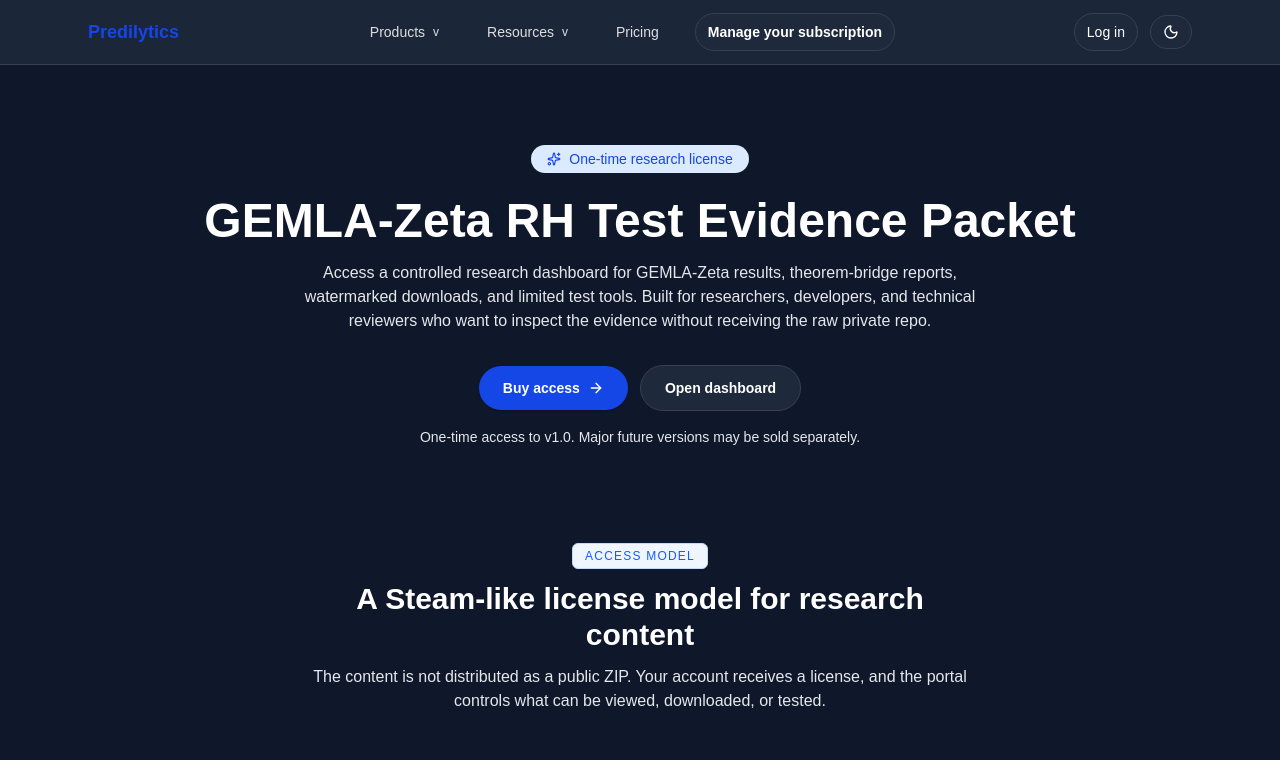
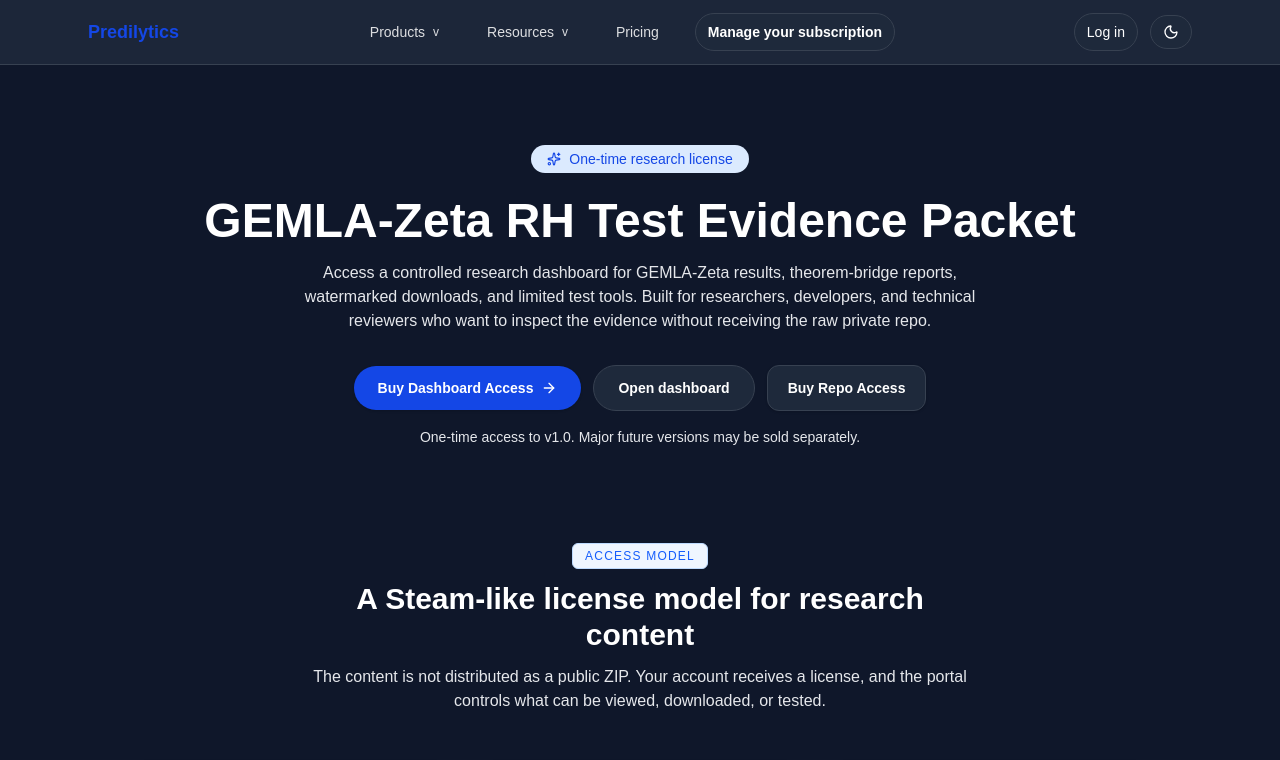
Before and after one commit to joe-syritamaria/predilytics-website, a Next.js app: page /gemla-zeta in a window 1280 px wide. Shown: the top 760 px of the page. Built offline with nearby package versions, Linux system fonts and the light colour scheme; no server answers.

Commit message:
Add Polar repository access checkout link

```diff
--- a/app/(mainpage)/gemla-zeta/page.tsx
+++ b/app/(mainpage)/gemla-zeta/page.tsx
@@ -16,6 +16,9 @@
   WalletCards,
   XCircle,
 } from "lucide-react";
+
+const polarRepoCheckoutUrl =
+  process.env.NEXT_PUBLIC_POLAR_GEMLA_REPO_CHECKOUT_URL ?? "#";
 
 const Card = ({ children, className = "" }: { children: React.ReactNode; className?: string }) => (
   <div
@@ -105,7 +108,7 @@
             href="/gemla-zeta/checkout"
             className="inline-flex items-center gap-2 rounded-full bg-blue-700 px-6 py-3 text-sm font-semibold text-white shadow-sm transition hover:bg-blue-800 focus-visible:ring-2 focus-visible:ring-blue-300"
           >
-            Buy access
+            Buy Dashboard Access
             <ArrowRight size={16} />
           </Link>
           <Link
@@ -114,6 +117,14 @@
           >
             Open dashboard
           </Link>
+          <a
+            href={polarRepoCheckoutUrl}
+            target="_blank"
+            rel="noopener noreferrer"
+            className="inline-flex items-center justify-center rounded-xl border border-[rgb(var(--border))] bg-[rgb(var(--card))] px-5 py-3 text-sm font-semibold text-[rgb(var(--foreground))] shadow-sm transition hover:bg-[rgb(var(--input))]"
+          >
+            Buy Repo Access
+          </a>
         </div>
 
         <p className="mx-auto mt-4 max-w-xl text-sm text-[rgb(var(--foreground))]/55">
@@ -294,22 +305,24 @@
 
       {/* ================= CTA ================= */}
       <section className="text-center">
-        <div className="mx-auto max-w-3xl rounded-3xl border border-[rgb(var(--border))] bg-[rgb(var(--card))] p-8 shadow-sm md:p-10">
-          <div className="mb-3 inline-flex items-center gap-2 rounded-full bg-blue-100 px-4 py-1 text-sm text-blue-700 dark:bg-blue-500/10 dark:text-blue-300">
-            <Sparkles size={14} />
-            GEMLA-Zeta v1.0
-          </div>
-          <h2 className="mb-4 text-3xl font-semibold">Ready to review the evidence packet?</h2>
-          <p className="mx-auto mb-8 max-w-xl text-[rgb(var(--foreground))]/70">
-            Purchase a one-time account-bound license and access the protected dashboard after payment confirmation.
-          </p>
+        <div className="flex flex-col items-center justify-center gap-3 sm:flex-row">
           <Link
             href="/gemla-zeta/checkout"
             className="inline-flex items-center gap-2 rounded-full bg-blue-700 px-6 py-3 text-sm font-semibold text-white shadow-sm transition hover:bg-blue-800 focus-visible:ring-2 focus-visible:ring-blue-300"
           >
-            Buy access
+            Buy Dashboard Access
             <ArrowRight size={16} />
           </Link>
+
+          <a
+            href={polarRepoCheckoutUrl}
+            target="_blank"
+            rel="noopener noreferrer"
+            className="inline-flex items-center gap-2 rounded-full border border-[rgb(var(--border))] bg-[rgb(var(--card))] px-6 py-3 text-sm font-semibold text-[rgb(var(--foreground))] shadow-sm transition hover:bg-[rgb(var(--input))] focus-visible:ring-2 focus-visible:ring-blue-300"
+          >
+            Buy Repo Access
+            <ArrowRight size={16} />
+          </a>
         </div>
       </section>
     </div>
```
